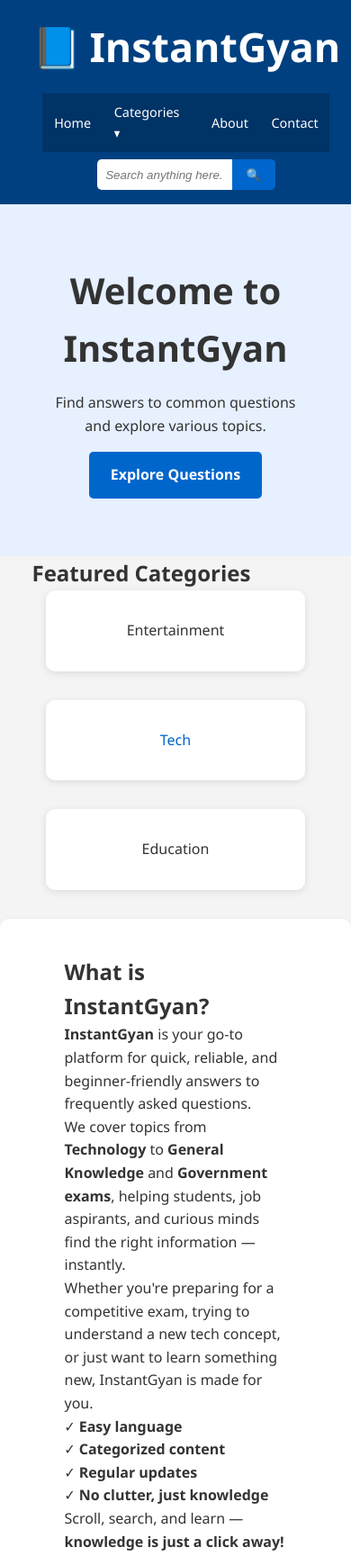
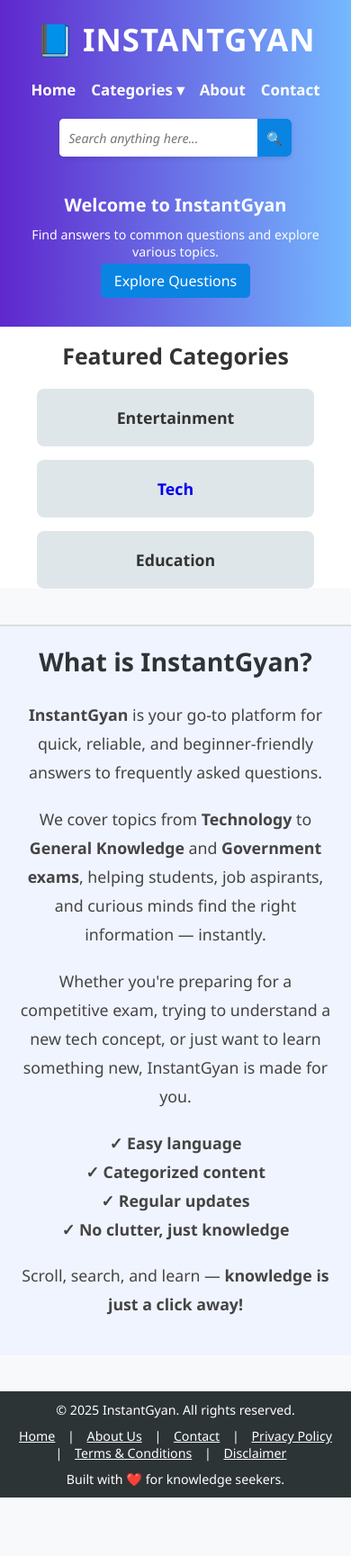
Before and after one commit to akashgaud9685/InstantGyan, a plain HTML site: page index.html in a window 390 px wide. Shown: the top 1729 px of the page at 90% size. After the commit the page ends 1664 px from the top, so only its background shows below. Drawn offline with Linux system fonts and the light colour scheme.

Commit message:
updated all

```diff
--- a/style.css
+++ b/style.css
@@ -1,250 +1,506 @@
-/* Reset and Base Styles */
+/* --------------------- */
+/* RESET AND BASE STYLES */
+/* --------------------- */
+
 * {
   margin: 0;
   padding: 0;
   box-sizing: border-box;
+  font-family: 'Segoe UI', sans-serif;
 }
+
 body {
-  font-family: 'Segoe UI', Tahoma, Geneva, Verdana, sans-serif;
-  line-height: 1.6;
-  background-color: #f4f4f4;
+  background-color: #f8f9fa;
   color: #333;
 }
-a {
-  color: #0066cc;
-  text-decoration: none;
-}
+
 .container {
-  width: 90%;
-  max-width: 1100px;
+  width: 80%;
+  max-width: 1200px;
   margin: auto;
-  padding: 0 1rem;
 }
 
-/* Header */
+/* --------------------- */
+/* HEADER AND NAVIGATION */
+/* --------------------- */
+
 header {
-  background-color: #004080;
-  color: #fff;
-  padding: 1rem 0;
+  padding-top: 20px;
+  margin-bottom: 0;
+  background: linear-gradient(to right, #5f27cd, #74b9ff);
+  color: white;
 }
+
 .header-flex {
   display: flex;
+  align-items: center;
   justify-content: space-between;
-  align-items: center;
   flex-wrap: wrap;
-}
-header h1 {
-  font-size: 2rem;
-  margin-bottom: 0.5rem;
-}
-.search-form {
-  display: flex;
-  flex-wrap: nowrap;
-}
-.search-form input {
-  padding: 0.6rem;
-  border: none;
-  border-radius: 5px 0 0 5px;
-  width: 200px;
-}
-.search-form button {
-  padding: 0.6rem 1rem;
-  border: none;
-  background-color: #0066cc;
-  color: #fff;
-  border-radius: 0 5px 5px 0;
-  cursor: pointer;
+  gap: 15px;
 }
 
-/* Navigation */
+header h1 {
+  font-size: 2.2rem;
+  font-weight: 700;
+  letter-spacing: 1px;
+  text-transform: uppercase;
+  display: flex;
+  align-items: center;
+  gap: 8px;
+  margin-bottom: 0;
+}
+
+/* --------------------- */
+/* NAVIGATION STYLES */
+/* --------------------- */
+
 nav {
   display: flex;
   justify-content: center;
-  background-color: #003366;
+  align-items: center;
   flex-wrap: wrap;
-}
-nav a {
-  color: #fff;
-  padding: 0.8rem 1.2rem;
-  transition: background 0.3s;
-  display: inline-block;
-}
-nav a:hover {
-  background-color: #0055aa;
-  border-radius: 5px;
+  gap: 15px;
 }
 
-/* Dropdown */
+nav a {
+  color: white;
+  text-decoration: none;
+  font-weight: 600;
+  font-size: 1.05rem;
+  padding: 8px 12px;
+  border-radius: 4px;
+  transition: background-color 0.3s ease;
+}
+
+nav a:hover {
+  background-color: rgba(255, 255, 255, 0.2);
+}
+
+/* Dropdown Menu */
+
 .dropdown {
   position: relative;
 }
+
+.dropdown > a {
+  display: flex;
+  align-items: center;
+  gap: 5px;
+}
+
 .dropdown-content {
   display: none;
   position: absolute;
-  background-color: #004080;
+  background-color: white;
+  color: black;
   min-width: 160px;
   top: 100%;
-  z-index: 1;
+  left: 0;
+  box-shadow: 0px 4px 8px rgba(0,0,0,0.2);
   border-radius: 5px;
+  z-index: 1000;
 }
+
 .dropdown-content a {
+  color: black;
+  padding: 10px 15px;
+  text-decoration: none;
   display: block;
-  padding: 0.6rem 1rem;
+  font-weight: normal;
 }
+
+.dropdown-content a:hover {
+  background-color: #f1f1f1;
+}
+
 .dropdown:hover .dropdown-content {
   display: block;
 }
 
-/* Hero Section */
+/* --------------------- */
+/* SEARCH BAR */
+/* --------------------- */
+
+.search-form {
+  display: flex;
+  align-items: center;
+  background: white;
+  border-radius: 5px;
+  overflow: hidden;
+  height: 42px;
+  box-shadow: 0 2px 5px rgba(0,0,0,0.1);
+}
+
+.search-form input[type="text"] {
+  padding: 10px 15px;
+  border: none;
+  outline: none;
+  font-size: 1rem;
+  width: 220px;
+  font-style: italic;
+}
+
+.search-form button {
+  background-color: #0984e3;
+  color: white;
+  border: none;
+  padding: 10px 15px;
+  cursor: pointer;
+  font-size: 1rem;
+  font-weight: bold;
+  transition: background-color 0.3s ease;
+}
+
+.search-form button:hover {
+  background-color: #74b9ff;
+  color: black;
+}
+
+/* --------------------- */
+/* HERO SECTION */
+/* --------------------- */
+
 .hero {
-  background-color: #e6f0ff;
-  padding: 4rem 1rem;
+  background: linear-gradient(to right, #5f27cd, #74b9ff);
+  color: white;
+  padding: 40px 0;
   text-align: center;
 }
+
 .hero h2 {
   font-size: 2.5rem;
-  margin-bottom: 1rem;
-}
-.hero .btn {
-  display: inline-block;
-  padding: 0.8rem 1.5rem;
-  background-color: #0066cc;
-  color: #fff;
-  border-radius: 5px;
-  margin-top: 1rem;
-  font-weight: bold;
-  transition: background 0.3s ease;
-}
-.hero .btn:hover {
-  background-color: #004d99;
+  margin-bottom: 10px;
 }
 
-/* Main Content */
-main {
-  padding: 3rem 0;
+.hero p {
+  font-size: 1.2rem;
+  margin-bottom: 20px;
 }
+
+.btn {
+  background-color: #0984e3;
+  color: white;
+  padding: 10px 25px;
+  text-decoration: none;
+  border-radius: 5px;
+  transition: background-color 0.3s ease;
+}
+
+.btn:hover {
+  background-color: #74b9ff;
+  color: black;
+}
+
+/* --------------------- */
+/* MAIN CONTENT */
+/* --------------------- */
+
+.content {
+  padding: 40px 0;
+  background-color: white;
+}
+
 .categories {
   display: flex;
-  justify-content: center;
-  flex-wrap: wrap;
-  gap: 2rem;
+  justify-content: space-between;
+  margin-top: 20px;
+  gap: 20px;
 }
+
 .category-card {
-  background-color: #fff;
-  padding: 2rem;
-  border-radius: 10px;
-  width: 280px;
+  background-color: #dfe6e9;
+  padding: 30px;
+  flex: 1;
   text-align: center;
-  box-shadow: 0 2px 8px rgba(0,0,0,0.1);
-  transition: transform 0.3s ease, background-color 0.3s ease;
+  border-radius: 8px;
+  font-weight: bold;
+  transition: transform 0.2s ease;
+  text-decoration: none;
+  font-size: 1.1rem;
 }
+
 .category-card:hover {
   transform: scale(1.05);
-  background-color: #dbeaff;
+  background-color: #b2bec3;
 }
 
-/* About Section */
+/* --------------------- */
+/* ABOUT SECTION */
+/* --------------------- */
+
 .about-info {
-  background-color: #fff;
-  padding: 2.5rem;
-  margin: 2rem auto;
-  border-radius: 10px;
-  box-shadow: 0 2px 8px rgba(0,0,0,0.05);
+  background-color: #f0f4ff;
+  padding: 60px 20px;
+  margin-top: 40px;
+  border-top: 2px solid #dcdde1;
 }
 
-/* Contact Section */
+.about-info h2 {
+  text-align: center;
+  font-size: 2rem;
+  margin-bottom: 25px;
+  color: #2d3436;
+}
+
+.about-info p {
+  font-size: 1.1rem;
+  line-height: 1.8;
+  color: #444;
+  max-width: 900px;
+  margin: 0 auto 20px auto;
+  text-align: center;
+}
+
+/* --------------------- */
+/* CONTACT SECTION */
+/* --------------------- */
+
 .contact-section {
-  background-color: #f0f8ff;
-  padding: 2.5rem;
-  border-radius: 10px;
+  padding: 50px 0;
+  background-color: #f8f9fa;
 }
+
+.contact-section h2 {
+  text-align: center;
+  font-size: 2.5rem;
+  margin-bottom: 25px;
+}
+
+.contact-section p {
+  text-align: center;
+  font-size: 1.2rem;
+  margin-bottom: 35px;
+}
+
 .contact-section form {
   display: flex;
   flex-direction: column;
+  align-items: center;
+  gap: 20px;
+  max-width: 600px;
+  margin: 0 auto;
 }
+
+.contact-section label {
+  font-size: 1rem;
+  color: #333;
+}
+
 .contact-section input,
 .contact-section textarea {
-  padding: 0.9rem;
-  margin: 0.5rem 0;
+  width: 100%;
+  padding: 12px;
   border: 1px solid #ccc;
   border-radius: 5px;
-  resize: vertical;
-}
-.contact-section button {
-  padding: 0.9rem;
-  background-color: #004080;
-  color: #fff;
-  border: none;
-  cursor: pointer;
-  border-radius: 5px;
-  margin-top: 0.5rem;
-  transition: background 0.3s ease;
-}
-.contact-section button:hover {
-  background-color: #002f66;
+  font-size: 1rem;
+  outline: none;
 }
 
-/* Privacy Policy Section */
-.privacy-policy {
-  background-color: #fff;
-  padding: 2rem;
-  margin: 2rem auto;
-  border-radius: 10px;
-  box-shadow: 0 2px 8px rgba(0,0,0,0.05);
+.contact-section button {
+  background-color: #0984e3;
+  color: white;
+  border: none;
+  padding: 10px 25px;
+  cursor: pointer;
+  font-size: 1rem;
+  font-weight: bold;
+  transition: background-color 0.3s ease;
 }
 
-/* FAQ Section */
-.faq-section {
-  padding: 2rem 1rem;
-}
-.faq {
-  background-color: #fff;
-  margin: 1rem 0;
-  padding: 1.5rem;
-  border-left: 5px solid #0066cc;
-  border-radius: 5px;
-  box-shadow: 0 2px 5px rgba(0,0,0,0.05);
-}
-.faq h3 {
-  margin-bottom: 0.5rem;
+.contact-section button:hover {
+  background-color: #74b9ff;
 }
 
-/* Footer */
-footer {
-  background-color: #003366;
-  color: #fff;
-  text-align: center;
-  padding: 1rem;
-  margin-top: 3rem;
+/* --------------------- */
+/* PRIVACY POLICY */
+/* --------------------- */
+
+.privacy-policy {
+  padding: 30px 20px;
+  background-color: white;
 }
 
-/* Responsive Design */
-@media (max-width: 768px) {
+.privacy-policy h2 {
+  font-size: 1.8em;
+  margin-bottom: 10px;
+}
+
+.privacy-policy h3 {
+  font-size: 1.4em;
+  margin-top: 20px;
+  margin-bottom: 8px;
+}
+
+.privacy-policy p,
+.privacy-policy ul li {
+  font-size: 1em;
+  line-height: 1.6;
+}
+
+/* --------------------- */
+/* FAQ SECTION */
+/* --------------------- */
+
+.faq-section {
+  padding: 30px 20px;
+  background-color: #f9f9f9;
+}
+
+.faq {
+  background-color: white;
+  border: 1px solid #ddd;
+  padding: 15px 20px;
+  margin-bottom: 20px;
+  border-radius: 10px;
+  box-shadow: 0 1px 4px rgba(0, 0, 0, 0.05);
+}
+
+.faq h3 {
+  color: #008080;
+  margin-bottom: 10px;
+}
+
+.faq p {
+  color: #444;
+}
+
+/* --------------------- */
+/* FOOTER */
+/* --------------------- */
+
+footer {
+  background-color: #2d3436;
+  color: white;
+  text-align: center;
+  padding: 20px 0;
+  margin-top: 40px;
+  font-size: 1rem;
+}
+
+/* --------------------- */
+/* RESPONSIVE STYLES */
+/* --------------------- */
+
+@media (max-width: 650px) {
+  html {
+    font-size: 111%;
+  }
+
+  .container {
+    width: 95%;
+  }
+
   .header-flex {
     flex-direction: column;
-    align-items: center;
-    gap: 0.5rem;
-  }
-  .search-form input {
-    width: 150px;
-  }
-  nav {
-    flex-direction: row;
-    flex-wrap: nowrap; /* Prevent line break */
     justify-content: center;
     align-items: center;
-    overflow-x: auto;   /* Allow horizontal scroll if needed */
+    text-align: center;
   }
+
+  header h1 {
+    font-size: 1.4rem;
+    justify-content: center;
+  }
+
+  nav {
+    justify-content: center;
+    flex-direction: row;
+    flex-wrap: wrap;
+  }
+
   nav a {
-    flex: 1 0 auto;       /* Let items shrink but stay on one line */
-    font-size: 0.9rem;    /* Optional: Make text smaller for fit */
-    padding: 0.6rem 0.8rem;
+    font-size: 0.95rem;
+    padding: 6px 1px;
   }
+
+  .search-form {
+    justify-content: center;
+  }
+
+  .search-form input[type="text"],
+  .search-form button {
+    font-size: 0.8rem;
+    padding: 15px 10px;
+  }
+
+  .hero h2 {
+    font-size: 20px;
+  }
+
+  .hero p {
+    font-size: 0.80rem;
+    margin: 10px;
+  }
+
+  .btn {
+    font-size: 0.9rem;
+    padding: 8px 15px;
+  }
+
+  .content {
+    padding: 20px 10px;
+  }
+
+  .content h2 {
+    font-size: 1.4rem;
+    text-align: center;
+    margin-bottom: 15px;
+  }
+
   .categories {
     flex-direction: column;
+    gap: 15px;
     align-items: center;
   }
+
   .category-card {
     width: 90%;
+    font-size: 1rem;
+    padding: 20px;
+  }
+
+
+  .about-info h2 {
+    font-size: 1.6rem;
+  }
+
+  .about-info p {
+    font-size: 1rem;
+  }
+
+  .contact-section h2 {
+    font-size: 2rem;
+  }
+
+  .contact-section p {
+    font-size: 1.1rem;
+  }
+
+  .about-info,
+  .contact-section {
+    padding: 20px 10px;
+  }
+
+  footer {
+    padding: 11px 0;
+    font-size: 0.8rem;
+  }
+
+  .content {
+    padding: 15px 15px;
+    padding-bottom: 0;
+  }
+
+  .privacy-policy h2 {
+    font-size: 1.6em;
+  }
+
+  .privacy-policy h3 {
+    font-size: 1.2em;
+  }
+
+  .privacy-policy p,
+  .privacy-policy ul li {
+    font-size: 0.9em;
   }
 }
```
